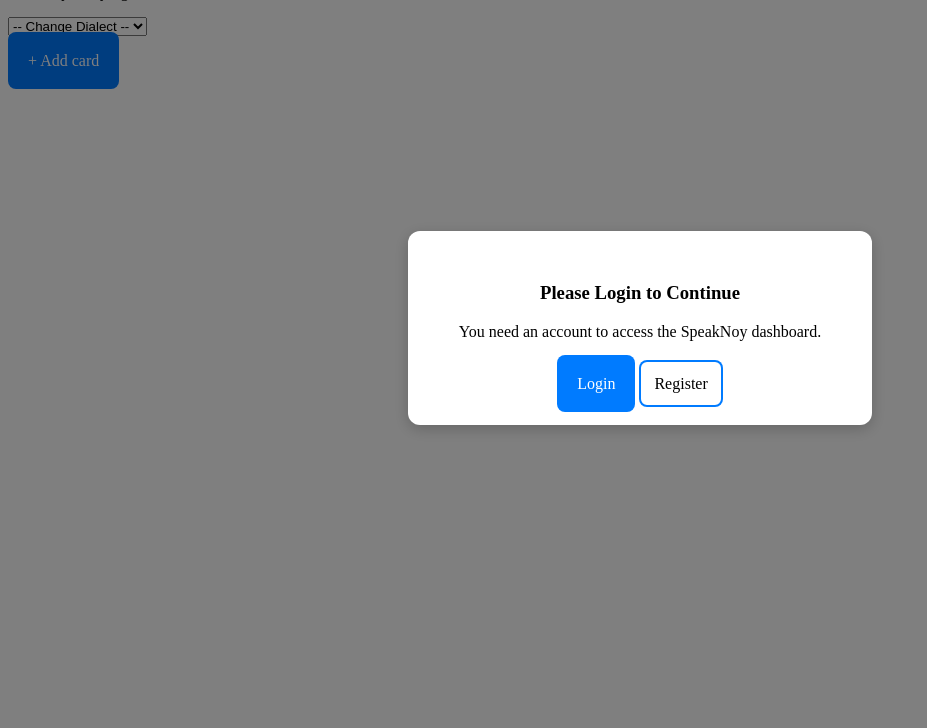
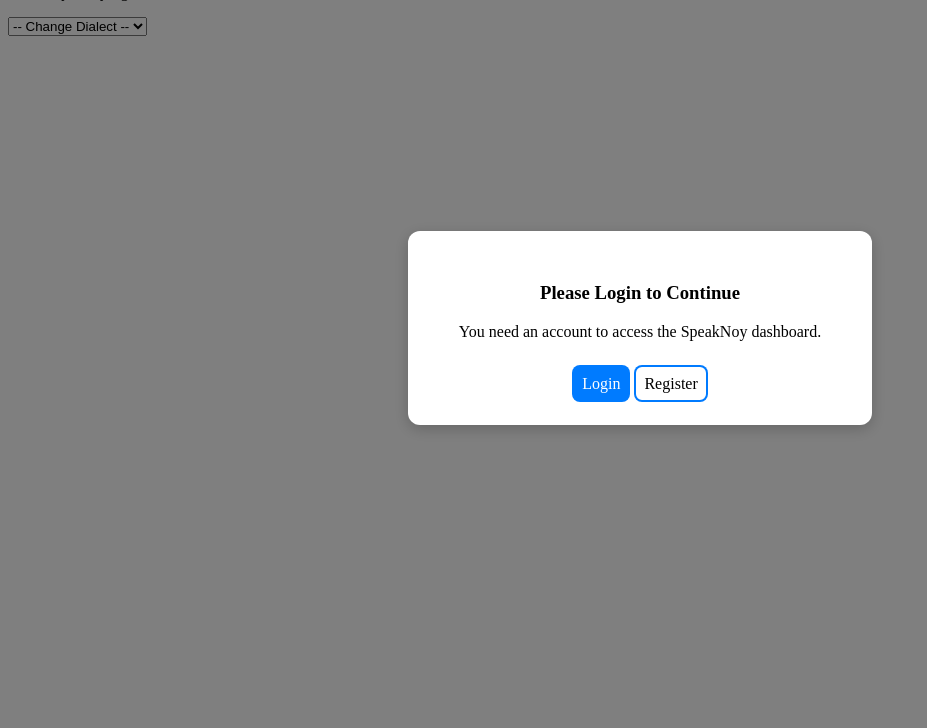
Before and after one commit to keithayeras/SpeakNoy, a Django app: page /SpeakNoy/ in a window 1280 px wide. Shown: the part 72-800 px from the top of the page, without its empty margins (0-927 px from the left). Run offline with Django 5.2, Linux system fonts and the light colour scheme.

Commit message:
Changed button size to 10px vertical, moved Add card button to top

```diff
--- a/static/flashcards/style.css
+++ b/static/flashcards/style.css
@@ -26,7 +26,7 @@
 }
 
 .btn-primary {
-    padding: 20px;
+    padding: 10px;
     background: #007bff;
     color: white;
     text-decoration: none;
@@ -35,7 +35,7 @@
 }
 
 .btn-secondary {
-    padding: 15px;
+    padding: 10px;
     box-shadow: inset 0 0 0 2px #007bff;
     background: white;
     color: black;
--- a/templates/flashcards/flashcard_list.html
+++ b/templates/flashcards/flashcard_list.html
@@ -43,10 +43,13 @@
             </div>
         </div>
     {% endif %}
+    {% if user.is_authenticated %}
+        <h2></h2>
+        <a href="{% url 'SpeakNoy:cardcreate' %}" class="btn-primary">+ Add card</a>
+    {% endif %}
     <ul>
         {% for card in flashcard %}
             <li><a href="{% url 'SpeakNoy:card' card.pk %}">{{ card.word }}</a></li>
         {% endfor %}
     </ul>
-    <a href="{% url 'SpeakNoy:cardcreate' %}" class="btn-primary">+ Add card</a>
 {% endblock %}
```
Also changed, not shown: db.sqlite3.
